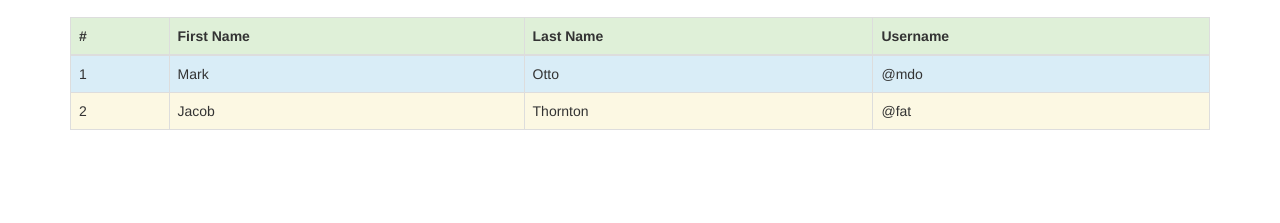
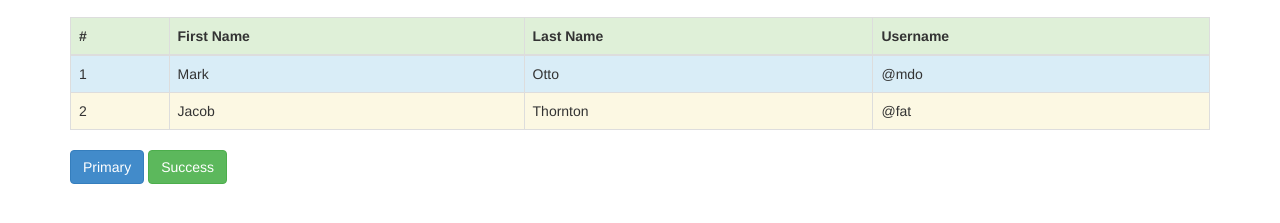
Before and after one commit to lalor/bootstrap_example, a plain HTML site: page index.html in a window 1280 px wide. Shown: the part 185-408 px from the top of the page. Drawn offline with nearby package versions, Linux system fonts and the light colour scheme.

Commit message:
增加按钮

```diff
--- a/index.html
+++ b/index.html
@@ -35,6 +35,11 @@
         </tbody>
       </table>
 
+        <!-- Provides extra visual weight and identifies the primary action in a set of buttons -->
+        <button type="button" class="btn btn-primary">Primary</button>
+        <!-- Indicates a successful or positive action -->
+        <button type="button" class="btn btn-success">Success</button>
+
         </div>
 
     <!-- jQuery (necessary for Bootstrap's JavaScript plugins) -->
```
